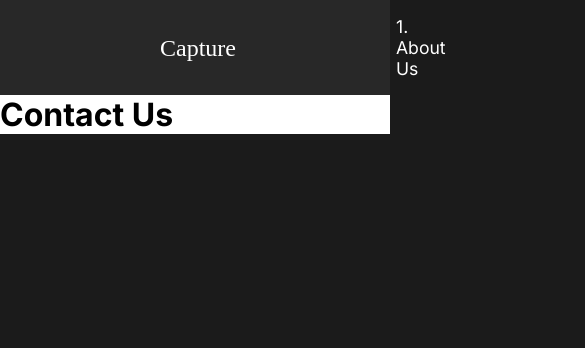
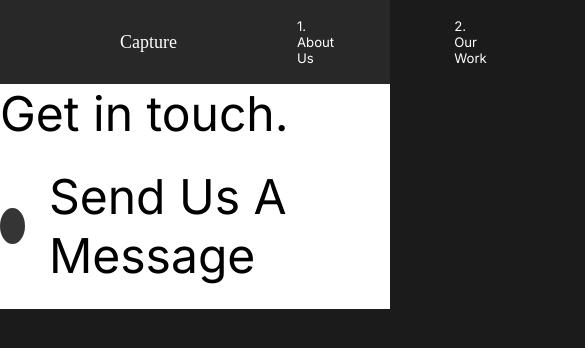
Before and after one commit to tbriggs1/portfoliowebste, a React (Create React App) app: page /contact in a window 390 px wide. Shown: the top 348 px of the page, 585 px wide, since content can reach past the window. Built offline with nearby package versions, Linux system fonts and the light colour scheme.

Commit message:
Mobile changes started

```diff
--- a/src/components/GlobalFile.js
+++ b/src/components/GlobalFile.js
@@ -11,6 +11,12 @@
 body{
     background: #1b1b1b;
     font-family: 'Inter', sans-serif;
+}
+
+html{
+    @media (max-width: 1700px){
+        font-size: 75%;
+    }
 }
 
 button{
--- a/src/pages/ContactUs.js
+++ b/src/pages/ContactUs.js
@@ -1,14 +1,55 @@
 import React from 'react';
 import {motion} from 'framer-motion';
-import {pageAnimation} from "../animation";
+import {pageAnimation, titleAnim} from "../animation";
+import styled from 'styled-components';
 
 const ContactUs = () => {
     return(
         <motion.div exit="exit" variants={pageAnimation} initial="hidden" animate="show" style={{background: "#fff"}}>
-            <h1>Contact Us</h1>
+            <Title>
+                <Hide>
+                    <motion.h2 variants={titleAnim}>Get in touch.</motion.h2>
+
+                </Hide>
+                <div>
+                    <Social>
+                        <Circle />
+                        <h2>Send Us A Message</h2>
+                    </Social>
+                </div>
+            </Title>
         </motion.div>
     );
 };
 
+const ContactStyle = styled(motion.div)`
+    padding: 5rem 10rem;
+    color: #353535;
+    min-height: 90vh;
+`
+
+const Title = styled.div`
+    margin-bottom: 4rem;
+    color: black;
+`
+
+const Hide = styled.div`
+    overflow: hidden;
+`
+
+const Circle = styled.div`
+    border-radius: 50%;
+    width: 3rem;
+    height: 3rem;
+    background: #353535;
+`
+
+const Social = styled(motion.div)`
+    display:flex;
+    align-items: center;
+    h2{
+        margin: 2rem;
+    }
+`
 
 export default ContactUs;
--- a/src/pages/OurWork.js
+++ b/src/pages/OurWork.js
@@ -7,7 +7,11 @@
 //Animations
 import {motion} from 'framer-motion';
 import {pageAnimation,fade,photoAnim, lineAnim} from "../animation"
+import {UseScroll} from '../components/UseScroll';
+
 const OurWork = () => {
+    const [element, controls] = UseScroll();
+    const [element1, controls1] = UseScroll();
     return(
         <Work exit="exit" variants={pageAnimation} initial="hidden" animate="show" style={{background: "#fff"}}>
             <Movie>
@@ -19,7 +23,7 @@
                     </Hide>
                 </Link>
             </Movie>
-            <Movie>
+            <Movie ref={element} variants={fade} animate={controls} initial="hidden" >
                 <motion.h2 variants={fade}>Binks Butchers</motion.h2>
                 <motion.div variants={lineAnim} className="line"></motion.div>
                 <Link to="/work/the-racer">
@@ -28,7 +32,7 @@
                     </Hide>
                 </Link>
             </Movie>
-            <Movie>
+            <Movie ref={element1} variants={fade} animate={controls1} initial="hidden">
                 <motion.h2 variants={fade}>Music Videos</motion.h2>
                 <motion.div variants={lineAnim} className="line"></motion.div>
                 <Link to="/work/good-times">
@@ -52,7 +56,7 @@
         padding: 1rem 0rem;
     }
 `;
-const Movie = styled.div`
+const Movie = styled(motion.div)`
     padding-bottom: 10rem;
     .line{
         height: 0.5rem;
--- a/src/styles.js
+++ b/src/styles.js
@@ -11,6 +11,11 @@
     padding: 5rem 10rem;
     color: white;
     z-index: 2;
+    @media (max-width: 1300px){
+        display: block;
+        padding: 2rem 2rem;
+        text-align: center;
+    }
 `
 
 export const Description = styled.div`
@@ -19,6 +24,12 @@
     z-index: 2;
     h2{
         font-weight: lighter;
+    }
+    @media (max-width: 1300px){
+        padding: 0;
+        button{
+            margin: 2rem 0rem 5rem 0rem;
+        }
     }
 `
 
```
